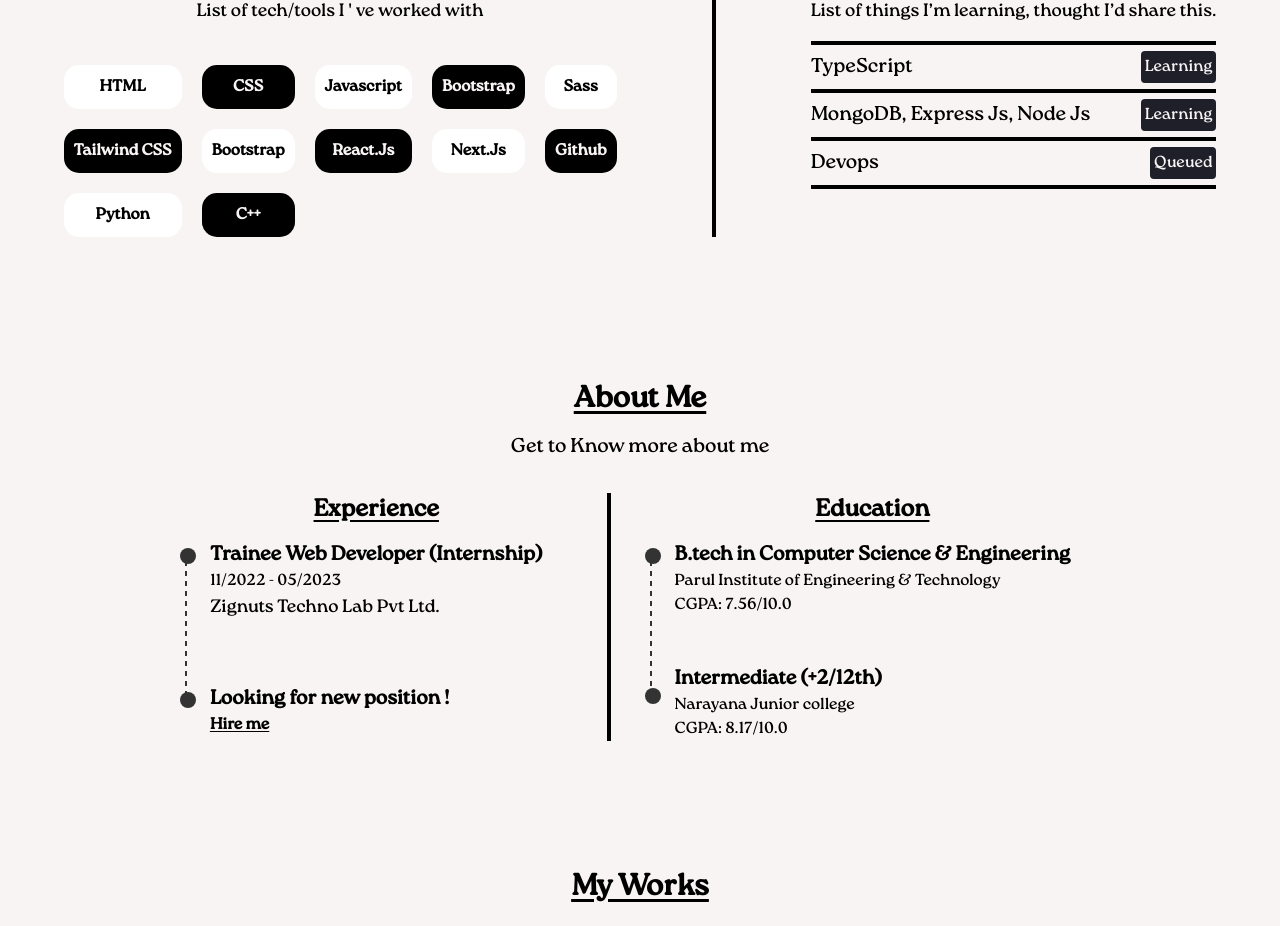
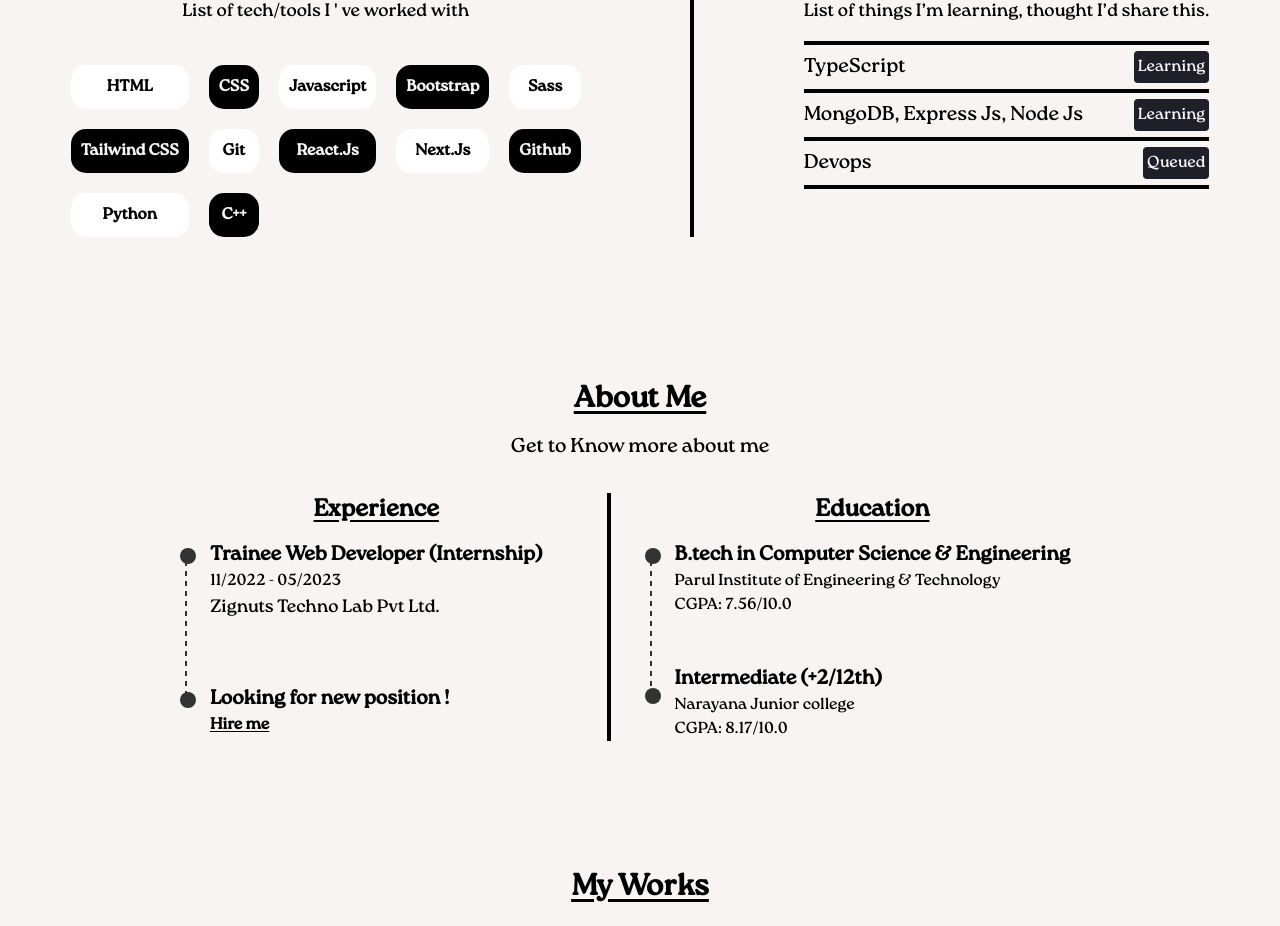
Before and after one commit to DSYaswanth777/Personal_Protfolio, a Next.js app: page / in a window 1280 px wide. Shown: the part 791-1717 px from the top of the page. Built offline with nearby package versions, Linux system fonts and the light colour scheme.

Commit message:
Remo0val duplicate skills in skills section

```diff
--- a/src/components/Skills_Section.jsx
+++ b/src/components/Skills_Section.jsx
@@ -17,7 +17,7 @@ const Skills_Section = forwardRef((props, ref) => {
             </h1>
             <div className="skills-section pt-10">
               <p>HTML</p> <p>CSS</p> <p>Javascript</p> <p>Bootstrap</p>{" "}
-              <p>Sass</p> <p>tailwind CSS</p> <p>Bootstrap</p> <p>React.Js</p>{" "}
+              <p>Sass</p> <p>tailwind CSS</p> <p>Git</p> <p>React.Js</p>{" "}
               <p>Next.Js</p><p>Github</p>
               <p>Python</p> <p>C++</p>
             </div>
```
Also changed, not shown: src/app/page.js (+7 -7 lines), 1 other file (tests, documents, lock files or other folders).
